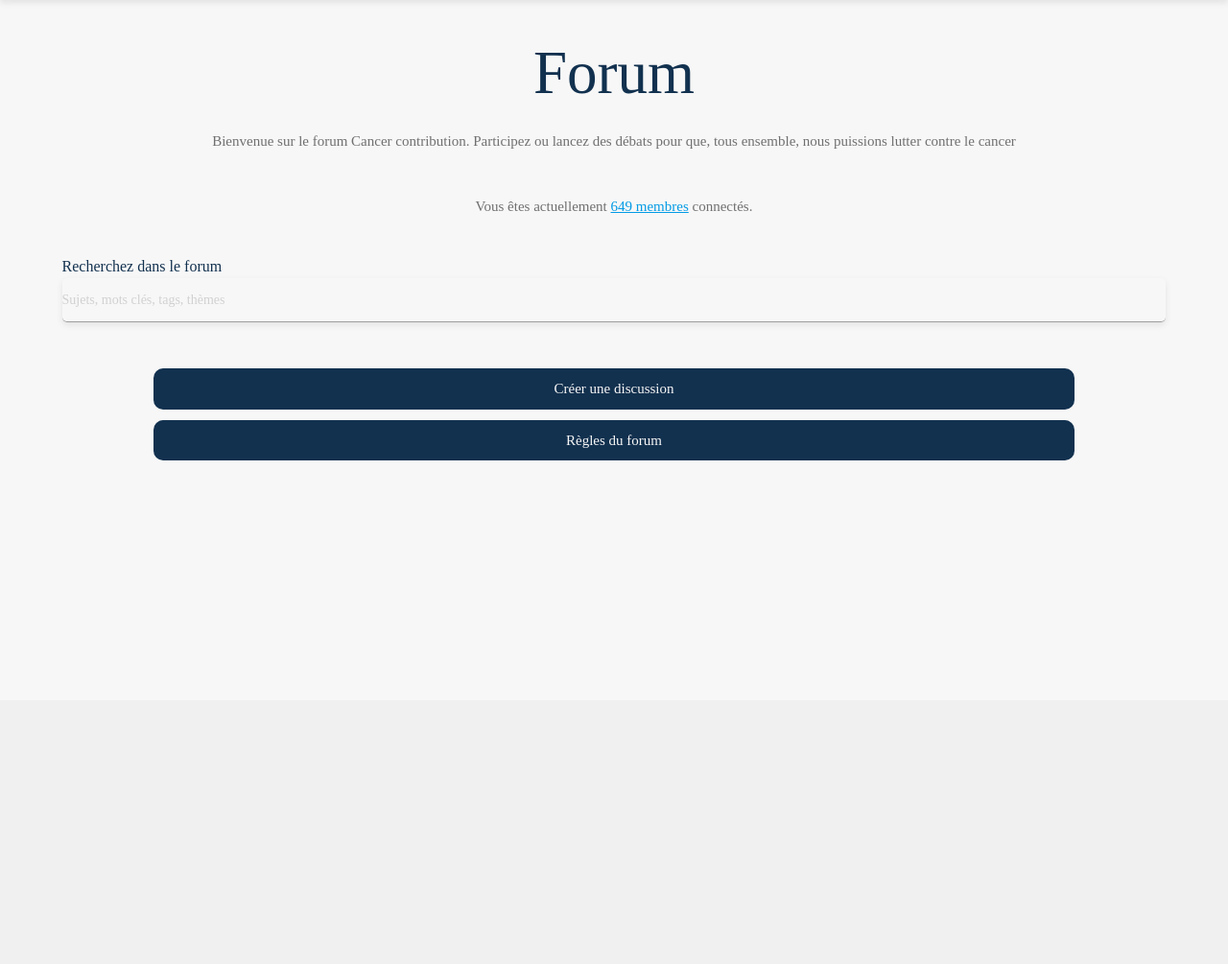
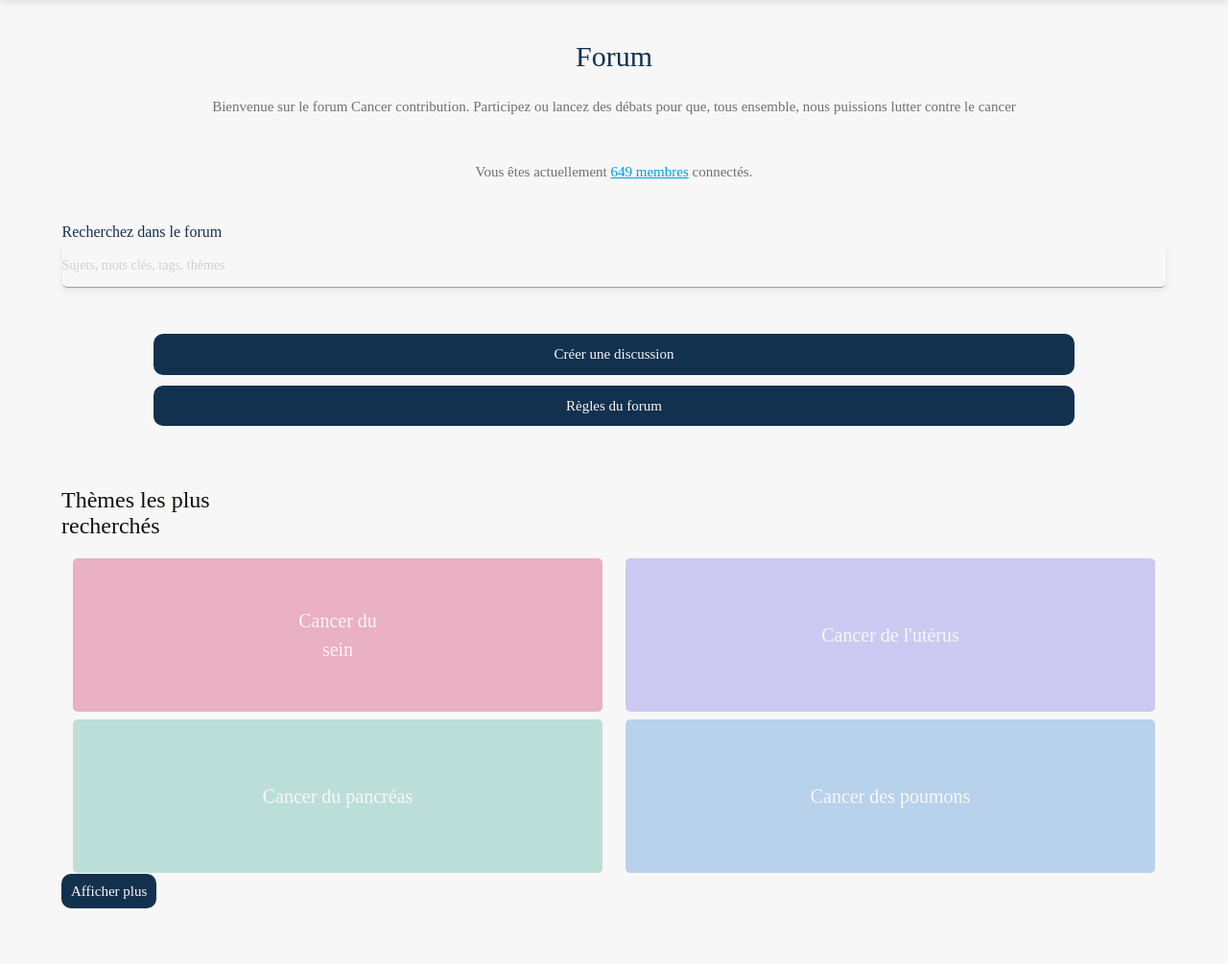
Before and after one commit to aureliensamier/cancercontribu, a PHP site: page /site/forum.html in a window 1280 px wide. Shown: the part 70-1075 px from the top of the page at 96% size. Before the commit the page ends 550 px from the top, so only its background shows below. Run offline with PHP 8.4, Linux system fonts and the light colour scheme; some web fonts are replaced.

Commit message:
Forum page : categories added

```diff
--- a/site/forum.html
+++ b/site/forum.html
@@ -88,13 +88,29 @@
 
 
 
-			<!--t-->
+
 
 
 		</div>
 
 	<!-- Part 2 -->
-		<div class="forum_categories_maincontainer_p2">
+		<!--themes categories-->
+
+		<div class="forum_categories_maincontainer_p2 themes_categories">
+			<h2 class="themes">Thèmes les plus</br> recherchés</h2>
+
+			<div class="themes_categories_section ">
+				<a href="#" class="category1">Cancer du </br> sein</a>
+				<a href="#" class="category2">Cancer de l'utérus</a>
+				<a href="#" class="category3">Cancer du pancréas</a>
+				<a href="#" class="category4">Cancer des poumons</a>
+
+			</div>
+
+			<a href="#" class="show_more_button forum_cta_buttons">
+					Afficher plus
+			</a>
+
 
 		</div>
 
--- a/styles/forum.css
+++ b/styles/forum.css
@@ -11,8 +11,8 @@ body{
     color: #707070;
 }
 
-h1 {
-    font-family: "MontserratSemiBold";
+.forum_categories_maincontainer_p1 h1 {
+    font-family: "MontserratSemibold";
     color:#12314F;
     text-align: center;
     font-size: 30px;
@@ -104,3 +104,59 @@ h1 {
     padding : 10px;
     width: 100%;
 }
+
+
+
+/* Themes categories part*/
+
+.forum_categories_maincontainer_p2 {
+    margin: 5vw;
+}
+.forum_categories_maincontainer_p2 h2 {
+    font-family: 'MontserratSemibold';
+    color:#130E0A;
+    font-size: 24px;
+}
+
+.themes_categories_section{
+    display: flex;
+    flex-wrap: wrap;
+    height: auto;
+    width: auto;
+    flex-direction: row;
+    justify-content: space-around;
+
+
+}
+
+.forum_categories_maincontainer_p2 > .themes_categories_section > a {
+    font-family: 'MontserratSemibold';
+    color:#F7F7F7;
+    font-size: 20px;
+    height: 20vh;
+    border-radius: 5px;
+    width: 48%;
+    margin-bottom: 1vh;
+    display: flex;
+    justify-content: center;
+    align-items: center;
+    text-align:center;
+}
+
+.themes_categories_section .category1 {
+    background-color: #EAB0C3;
+}
+.themes_categories_section .category2 {
+    background-color: #CCC9F2;
+}
+.themes_categories_section .category3 {
+    background-color:#BBDFD8;
+}
+.themes_categories_section .category4 {
+    background-color: #B8D2EC;
+}
+
+.show_more_button{
+    text-align: center;
+    margin:0 auto;
+}
```
